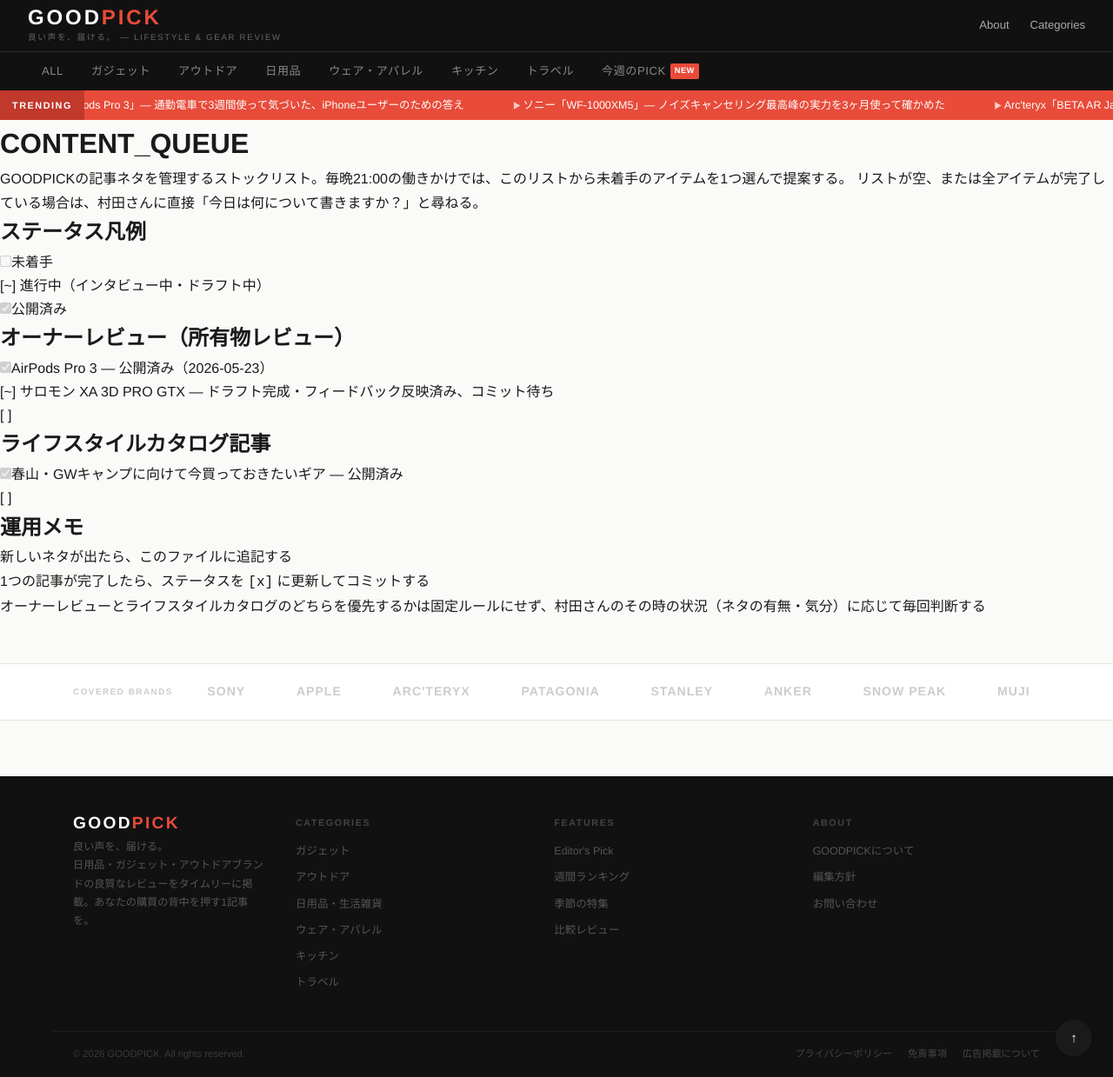
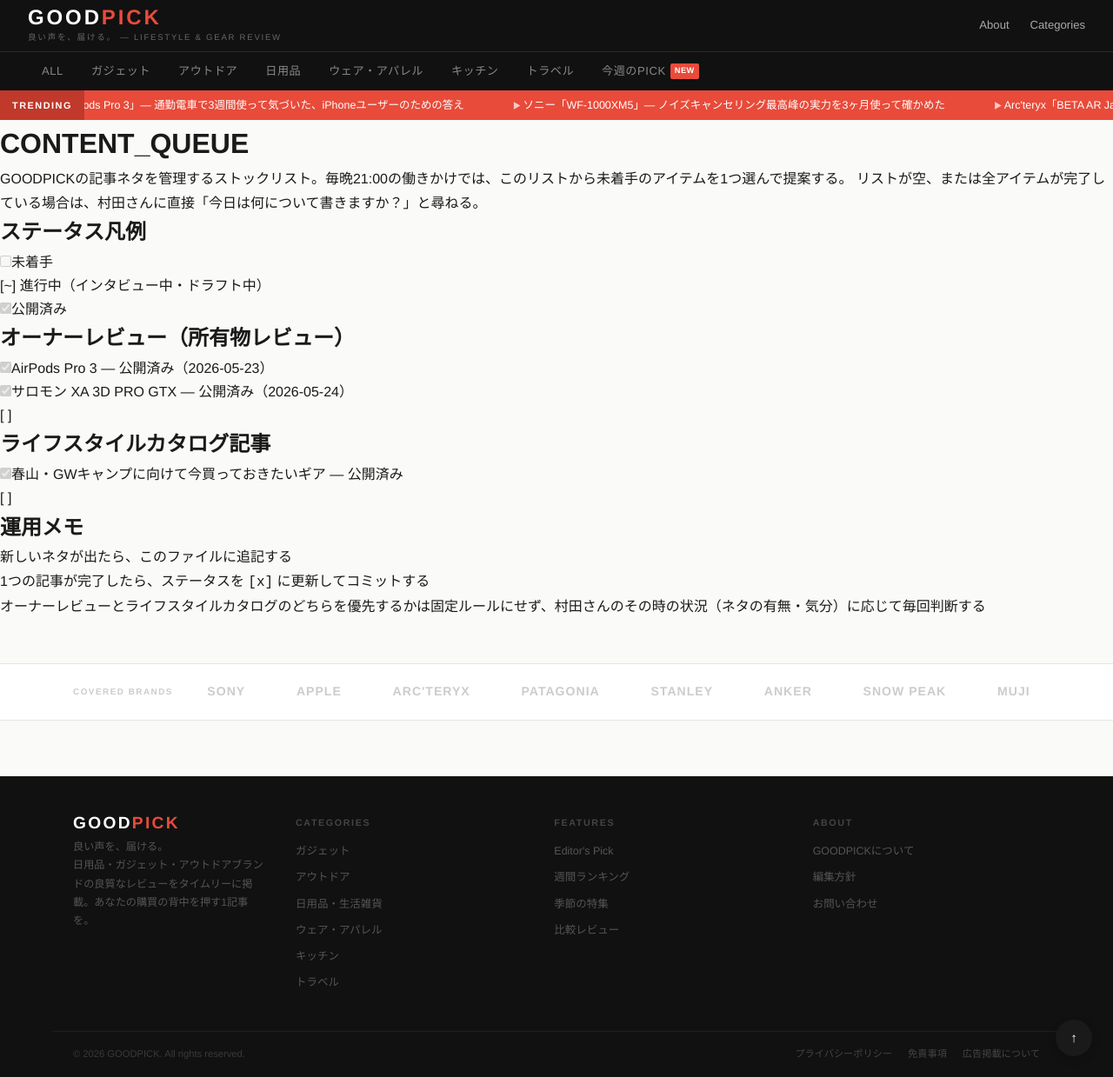
Before and after one commit to goodpick-tic/goodpick, a Jekyll site: the page built from CONTENT_QUEUE.md, in a window 1280 px wide and 1239 px high. Shown: the whole window at 87% size. Built offline with Jekyll 4.4.1, drawn with Linux system fonts in a browser that asks for light colours; our own code applies the rules of GitHub Pages for plain Markdown files.

Commit message:
Update CONTENT_QUEUE.md

```diff
--- a/CONTENT_QUEUE.md
+++ b/CONTENT_QUEUE.md
@@ -4,24 +4,20 @@
 リストが空、または全アイテムが完了している場合は、村田さんに直接「今日は何について書きますか？」と尋ねる。
 
 ## ステータス凡例
-
 - [ ] 未着手
 - [~] 進行中（インタビュー中・ドラフト中）
 - [x] 公開済み
 
 ## オーナーレビュー（所有物レビュー）
-
 - [x] AirPods Pro 3 — 公開済み（2026-05-23）
-- [~] サロモン XA 3D PRO GTX — ドラフト完成・フィードバック反映済み、コミット待ち
+- [x] サロモン XA 3D PRO GTX — 公開済み（2026-05-24）
 - [ ]
 
 ## ライフスタイルカタログ記事
-
 - [x] 春山・GWキャンプに向けて今買っておきたいギア — 公開済み
 - [ ]
 
 ## 運用メモ
-
 - 新しいネタが出たら、このファイルに追記する
 - 1つの記事が完了したら、ステータスを `[x]` に更新してコミットする
 - オーナーレビューとライフスタイルカタログのどちらを優先するかは固定ルールにせず、村田さんのその時の状況（ネタの有無・気分）に応じて毎回判断する
```
